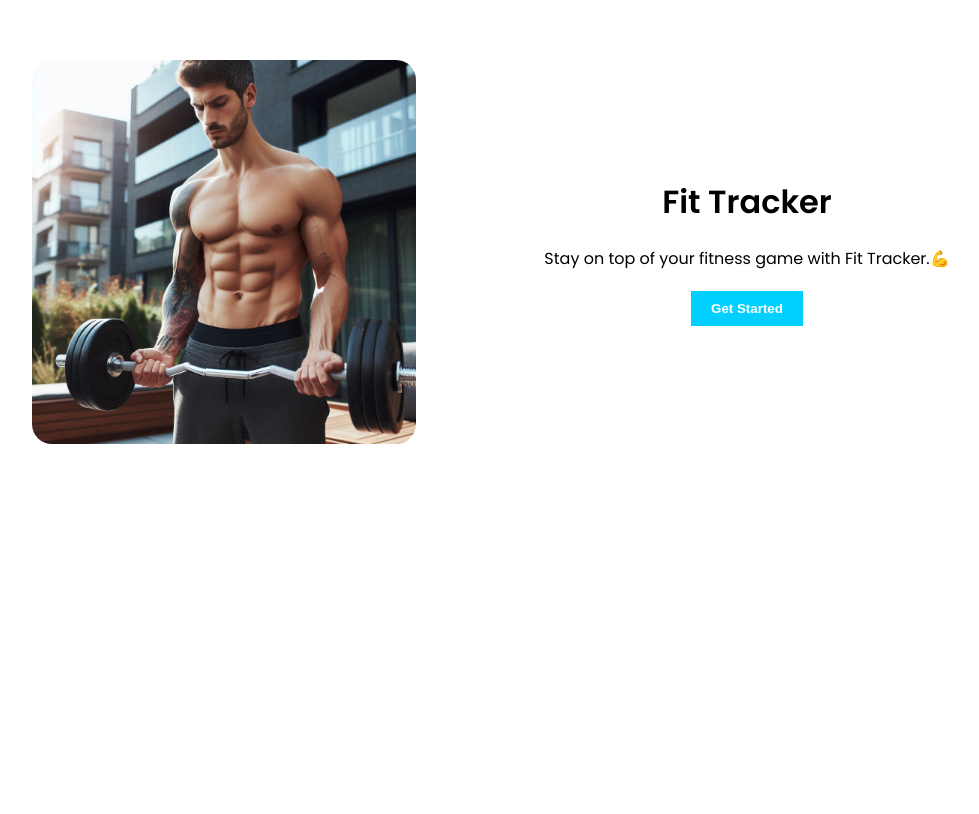
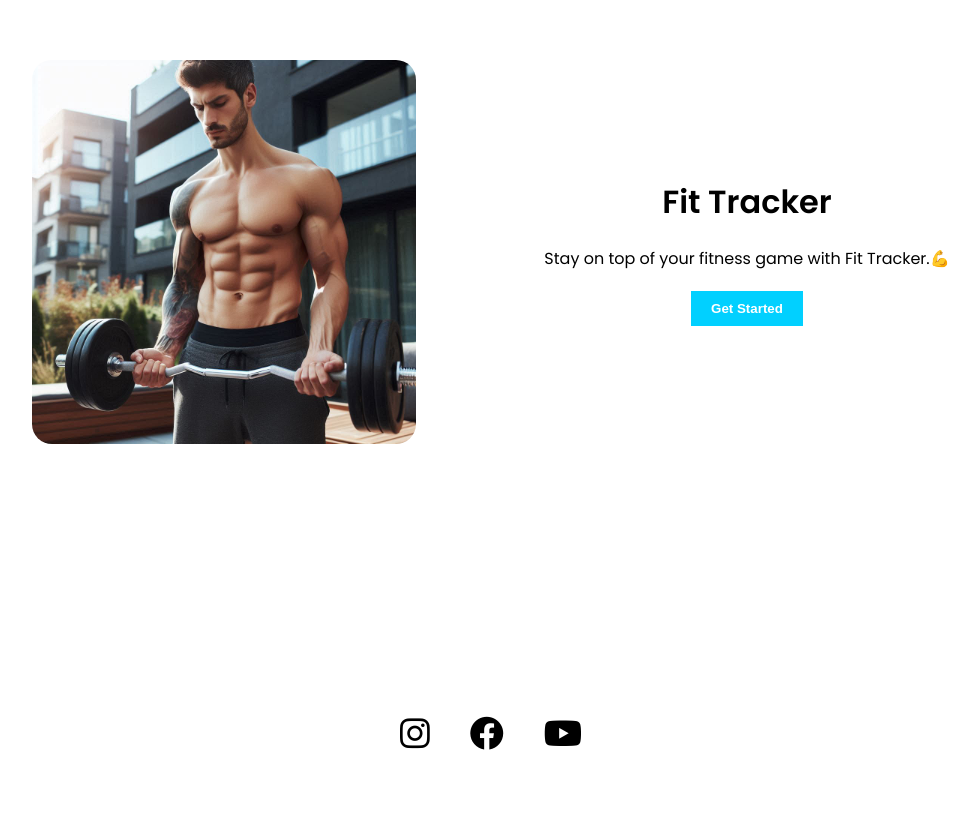
Before and after one commit to apetranov/fit-tracker-landing-page, a plain HTML site: page index.html in a window 1280 px wide. Shown: the part 148-962 px from the top of the page, without its empty margins (149-1128 px from the left). Before the commit the page ends 800 px from the top, so only its background shows below. Drawn offline with Linux system fonts and the light colour scheme.

Commit message:
Add social media icons

```diff
--- a/index.html
+++ b/index.html
@@ -23,5 +23,11 @@
         <button>Get Started</button>
       </div>
     </div>
+
+    <div class="socials">
+      <i class="fa-brands fa-instagram"></i>
+      <i class="fa-brands fa-facebook"></i>
+      <i class="fa-brands fa-youtube"></i>
+    </div>
   </body>
 </html>
--- a/styles.css
+++ b/styles.css
@@ -11,6 +11,7 @@ body {
   justify-content: center;
   align-items: center;
   font-family: "Poppins", sans-serif;
+  flex-direction: column;
 }
 
 .hero {
@@ -47,15 +48,29 @@ body {
   cursor: pointer;
 }
 
+.socials i {
+  font-size: 34px;
+}
+
+.socials {
+  display: flex;
+  flex-direction: row;
+  gap: 40px;
+  justify-content: center;
+  align-items: center;
+  padding: 5%;
+}
+
 @media (max-width: 768px) {
   .hero {
     display: flex;
     justify-content: center;
     align-items: center;
-    height: 100vh;
+
     gap: 10%;
     flex-direction: column;
     padding: 5%;
+    height: 100vh;
   }
   .hero img {
     max-width: 70%;
```
Also changed, not shown: images/youtube-brands-solid.svg (added).
